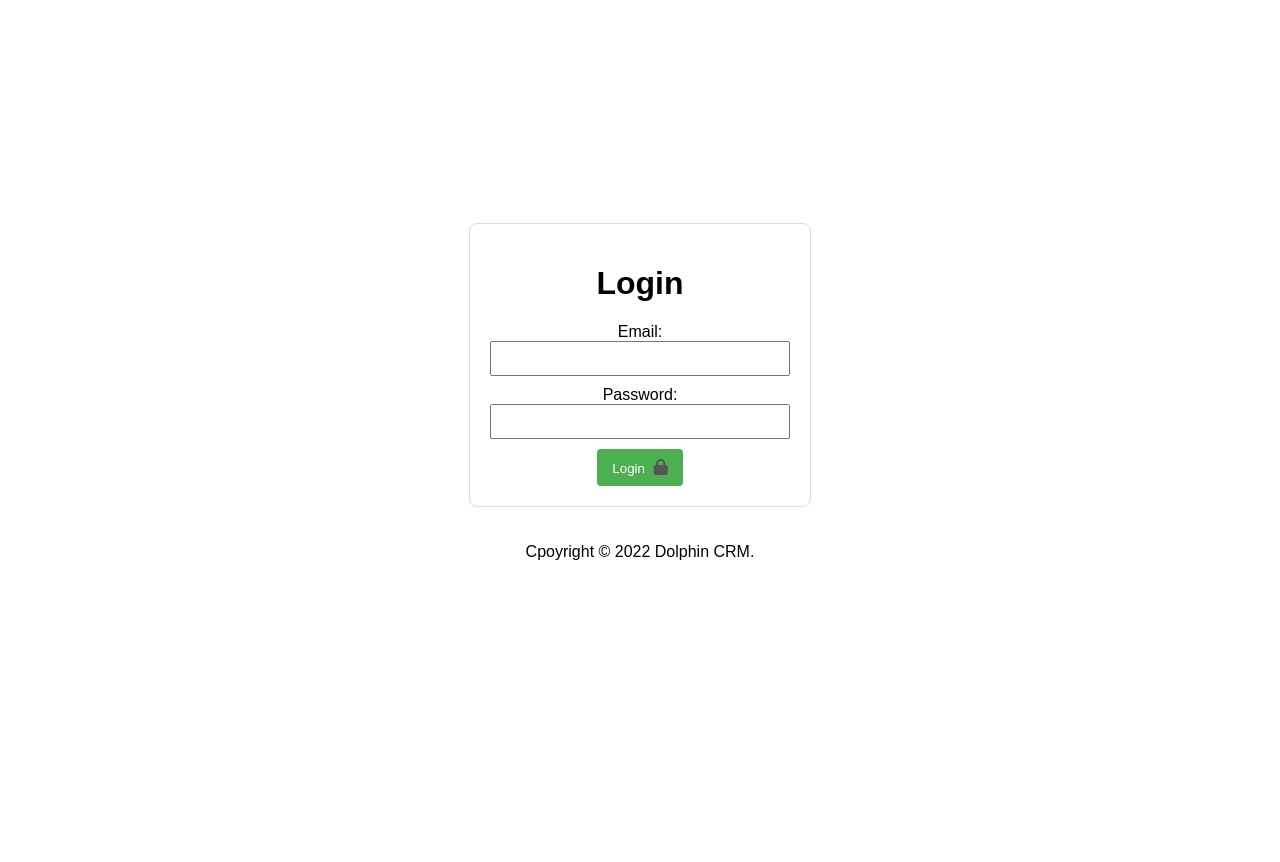
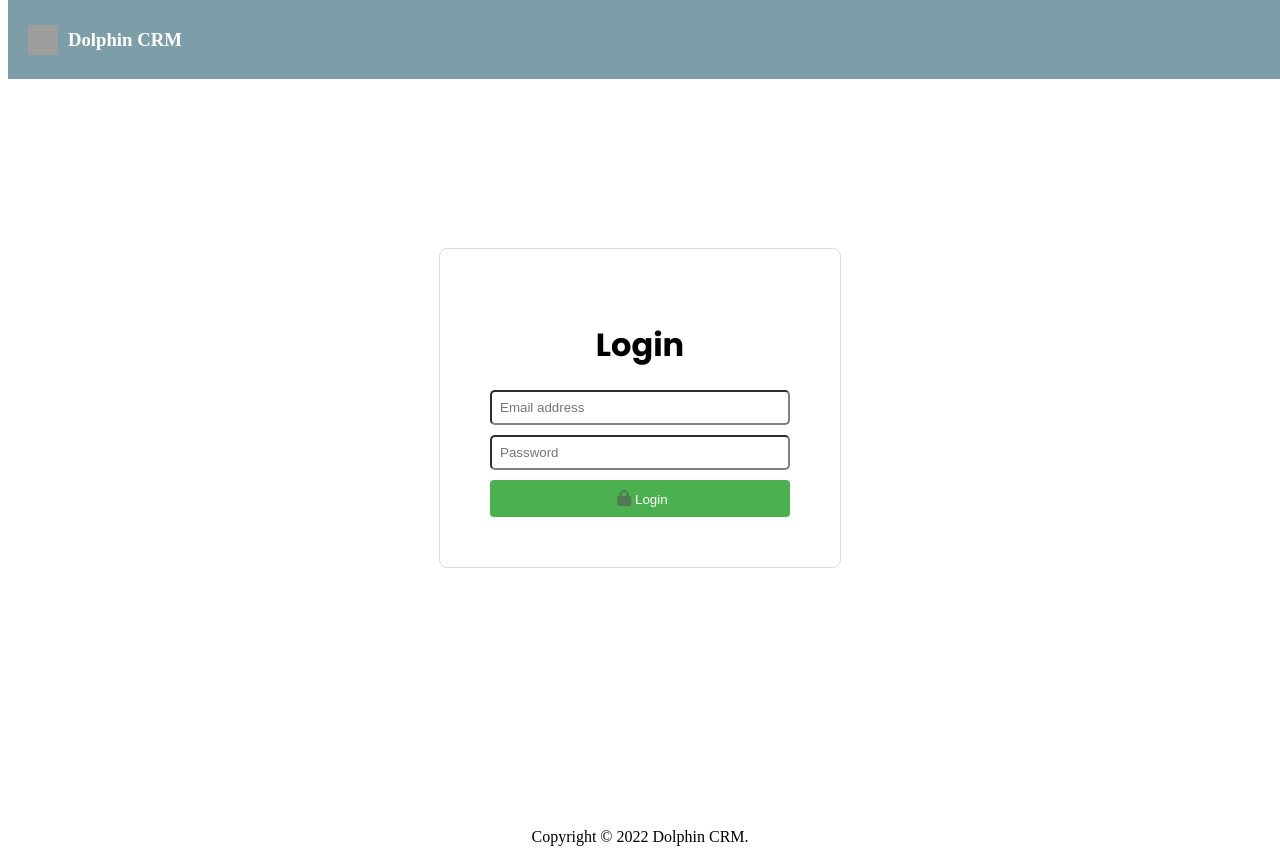
Before and after one commit to sharian43/info2180-finalProject, a PHP site: page / in a window 1280 px wide. Before the commit the page ends 560 px from the top, so only its background shows below. Run offline with PHP 8.4, Linux system fonts and the light colour scheme; grey boxes are pictures that could not be loaded.

Commit message:
Added CSS to login page

```diff
--- a/Index.html
+++ b/Index.html
@@ -8,21 +8,29 @@
     <script src="index.js"></script>
     <link rel="stylesheet" href="https://cdnjs.cloudflare.com/ajax/libs/font-awesome/6.0.0/css/all.min.css">
 </head>
+
 <body>
 
-    <form action="#" method="post">
-        <h1>Login</h1>
-        <label for="email">Email:</label>
-        <input type="email" id="email" name="email" required>
-        <br>
-        <label for="password">Password:</label>
-        <input type="password" id="password" name="password" required>
-        <br>
-        <button type="submit">Login <i class="fas fa-lock icon"></i></button>
-    </form>
+    <header>
+        <img src="C:\Users\ashmc\Downloads\info2180-proj2-main\dolphin.png" id="header-pic">
+        <h3>Dolphin CRM</h3>
+    </header>
+
+    <div id="login">
+        <form action="#" method="post">
+            <h1>Login</h1>
+            <!--label for="email">Email:</label -->
+            <input type="email" id="email" name="email" placeholder="Email address" required>
+            <br>
+            <!--label for="password">Password:</label-->
+            <input type="password" id="password" name="password" placeholder="Password" required>
+            <br>
+            <button type="submit"><i class="fas fa-lock icon"></i> Login</button>
+        </form>
+    </div>
 
     <footer>
-        <p>Cpoyright &copy; 2022 Dolphin CRM.</p>
+        <p>Copyright &copy; 2022 Dolphin CRM.</p>
     </footer>
 </body>
 </html>
--- a/styles.css
+++ b/styles.css
@@ -1,5 +1,26 @@
-body {
-    font-family: Arial, sans-serif;
+@import url('https://fonts.googleapis.com/css2?family=Poppins:wght@300;400;500;600;700;800&display=swap');
+
+header {
+    background-color: #7D9DA9;
+    width:100%;
+    display: flex;
+    justify-content: flex-start;
+    align-items: center;
+    color: white;
+    padding: 10px;
+    position: fixed; /* Set position to fixed */
+    top: 0; /* Stick to the top of the viewport */
+    z-index: 1000;
+}
+
+#header-pic {
+	width:30px;
+	height:30px;
+    padding: 10px;
+}
+
+#login {
+    font-family: 'Poppins', sans-serif;
     margin: 0;
     padding: 0;
     box-sizing: border-box;
@@ -12,7 +33,7 @@ body {
 
 form {
     border: 1px solid #ddd;
-    padding: 20px;
+    padding: 50px;
     border-radius: 8px;
     width: 300px;
     text-align: center;
@@ -23,10 +44,13 @@ input {
     padding: 8px;
     margin-bottom: 10px;
     box-sizing: border-box;
+    border-radius: 5px;
+    border-color: grey;
 }
 
 button {
     background-color: #4CAF50;
+    width: 100%;
     color: white;
     padding: 10px 15px;
     border: none;
@@ -47,5 +71,5 @@ footer {
     display: inline-block;
     margin-left: 5px;
     font-size: 16px;
-    color: #555;
+    color: rgba(85, 85, 85, 0.6);
 }
```
